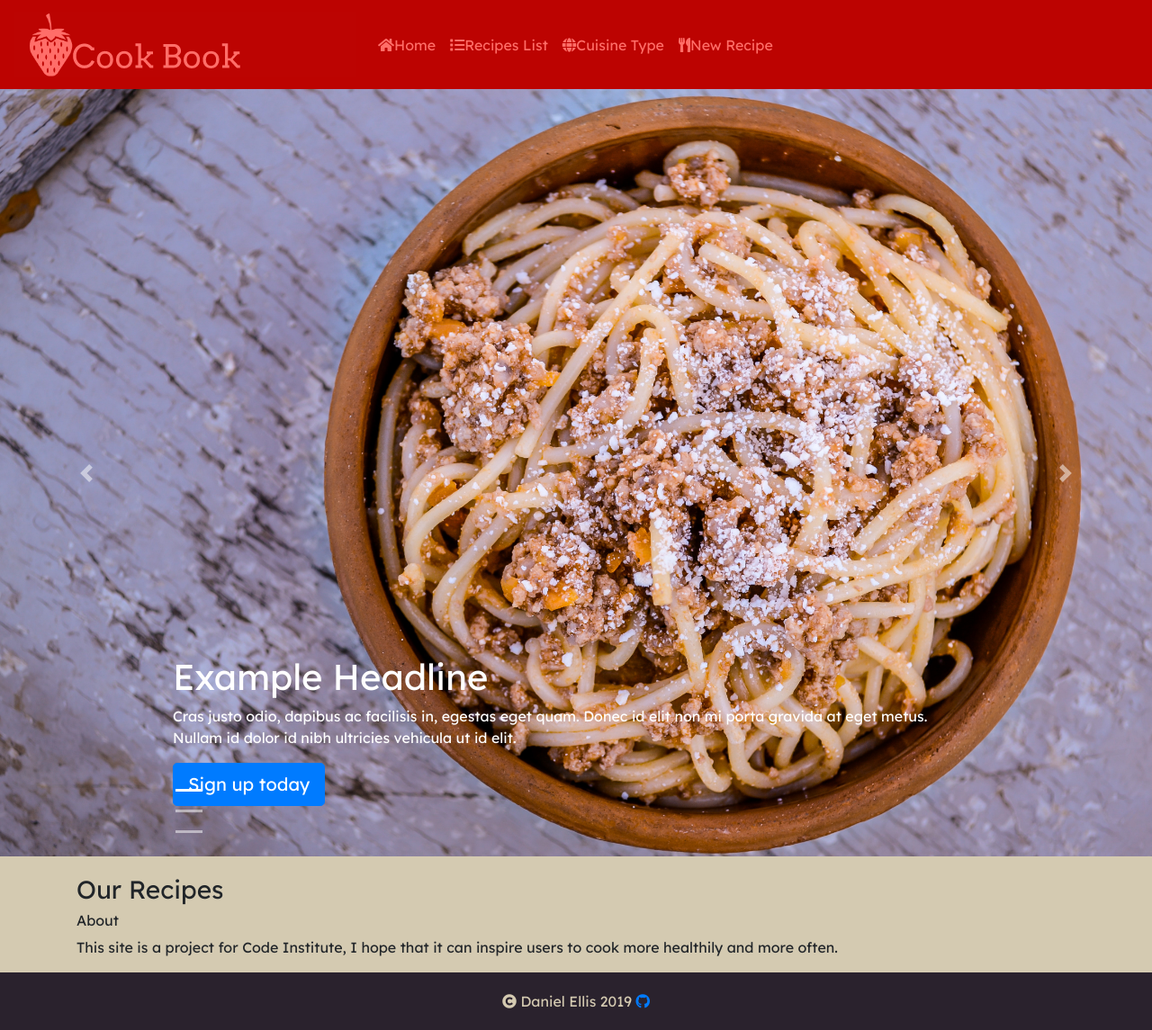
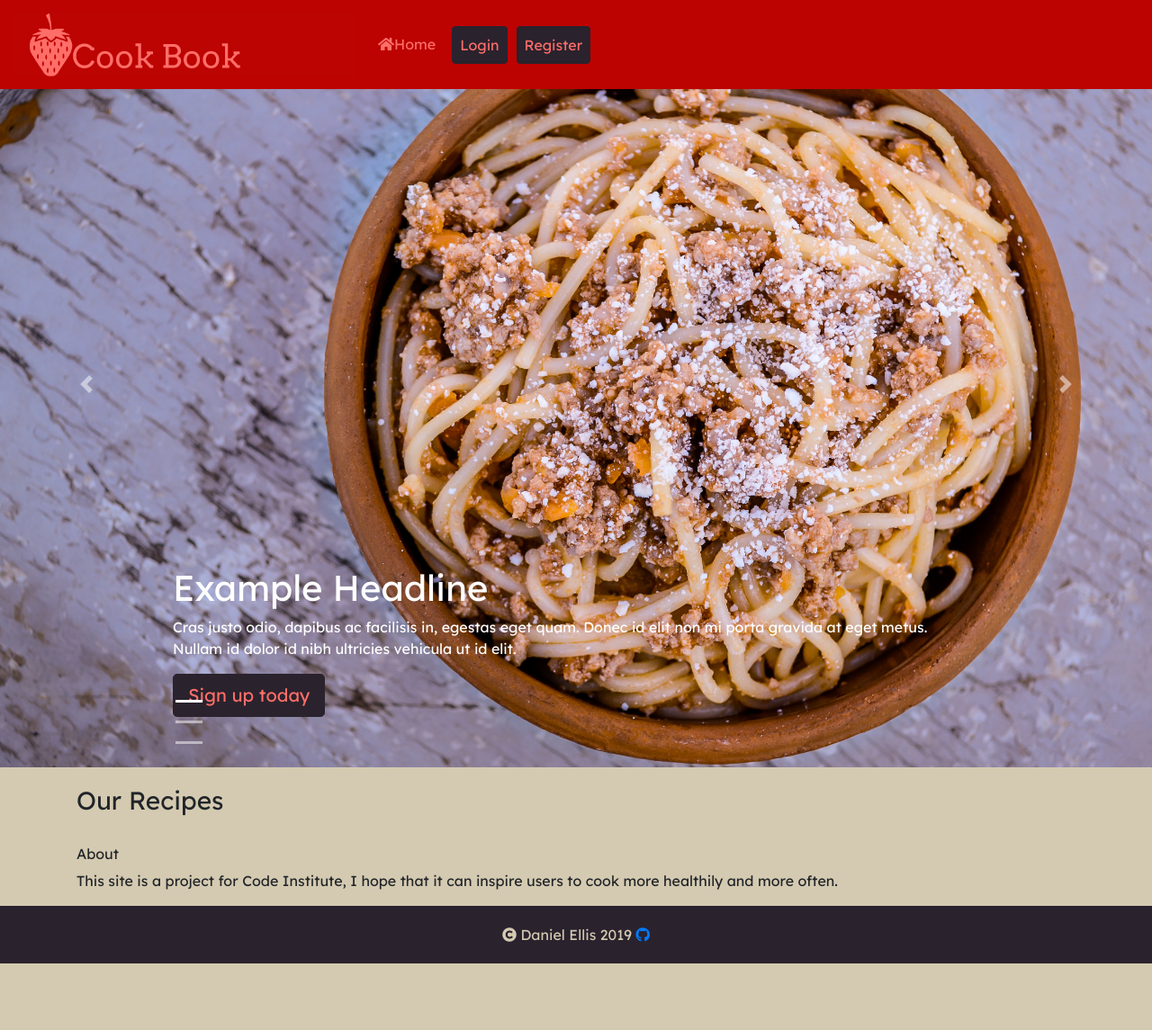
Before and after one commit to dano5342/MS3_CookBook, a Flask app: page / in a window 1280 px wide. Shown: the whole page at 90% size. After the commit the page ends 1071 px from the top, so only its background shows below. Run offline with Flask 2, Linux system fonts and the light colour scheme; data that the repository does not hold is empty; some libraries are stand-ins or nearby versions; some web fonts are replaced.

Commit message:
added forms.py for testing, changed btn primary colors to schema

```diff
--- a/static/styles/css/main.css
+++ b/static/styles/css/main.css
@@ -10,10 +10,16 @@ body, html {
   background-color: #D4CAB1; }
 
 .navbar {
-  background-color: #BC0301 !important; }
+  background-color: #BC0301 !important;
+  position: fixed;
+  z-index: 999;
+  width: 100%; }
 
 .navbar-light .navbar-nav .nav-link {
   color: #FF6E68; }
+
+.nav-btn {
+  padding-left: 10px; }
 
 .carousel-inner .carousel-item img {
   margin: 0 auto; }
@@ -32,6 +38,19 @@ body, html {
   padding-bottom: 20px;
   background-color: #2A222D;
   color: #D4CAB1; }
+
+.about-content {
+  padding-top: 25px; }
+
+.btn-primary {
+  background-color: #2A222D;
+  border-color: #2A222D;
+  color: #FF6E68; }
+
+.btn-primary:hover {
+  background-color: #FF6E68;
+  border-color: #FF6E68;
+  color: #BC0301; }
 
 /* Recipe Content Styling */
 .recipe-container {
--- a/static/styles/scss/main.scss
+++ b/static/styles/scss/main.scss
@@ -16,6 +16,7 @@ $light-red: #FF6E68;
 $footer: #2A222D;
 $yellow: #ECBB5C;
 /* Main Content Style */
+
 body,
 html {
     margin: 0;
@@ -30,11 +31,20 @@ html {
 
 .navbar {
     background-color: $red!important;
+    position: fixed;
+    z-index: 999;
+    width: 100%;
+
 }
 
 .navbar-light .navbar-nav .nav-link {
     color: $light-red;
 }
+
+.nav-btn {
+    padding-left: 10px;
+}
+
 
 .carousel-inner .carousel-item img {
     margin: 0 auto;
@@ -59,6 +69,22 @@ html {
     color: $main-bg;
 }
 
+.about-content {
+    padding-top: 25px;
+}
+
+.btn-primary {
+    background-color: $default-text;
+    border-color: $default-text;
+    color: $light-red;
+}
+
+.btn-primary:hover{
+    background-color: $light-red;
+    border-color: $light-red;
+    color: $red;
+}
+
 /* Recipe Content Styling */
 
 .recipe-container {
@@ -69,6 +95,7 @@ html {
     width: 600px;
     height: 375px;
 }
+
 
 /*------------------------Media Queries */
 
@@ -83,7 +110,7 @@ html {
         display: none;
     }
 
-    .card-container{
+    .card-container {
         padding-top: 12px;
     }
 }
--- a/templates/includes/navbar.html
+++ b/templates/includes/navbar.html
@@ -1,7 +1,7 @@
 {% extends "base.html" %}{%block nav%}
 <header>
     <div class="target">
-        <nav class="navbar navbar-expand-lg navbar-light">
+        <nav class="navbar navbar-expand-lg navbar-light sticky">
             <a class="navbar-brand" href="{{url_for('index')}}">
     <img src="{{url_for('static', filename='images/logo.png')}}" class="d-inline-block align-top" alt="CookBook">
   </a>
@@ -11,9 +11,12 @@
             <div class="collapse navbar-collapse" id="navbarNavAltMarkup">
                 <div class="navbar-nav">
                     <a class="nav-item nav-link text" href="{{url_for('index')}}"> <i class="fas fa-home"></i>Home <span class="sr-only">(current)</span></a>
-                    <a class="nav-item nav-link text" href="#recipes"><i class="fas fa-list"></i>Recipes List</a>
-                    <a class="nav-item nav-link text" href="#"><i class="fas fa-globe"></i>Cuisine Type</a>
-                    <a class="nav-item nav-link text" href="#"><i class="fas fa-utensils"></i>New Recipe</a>
+                    <div class="nav-btn">
+                        <a class="nav-item nav-link btn btn-primary"> Login </a>
+                    </div>
+                    <div class="nav-btn">
+                        <a class="nav-item nav-link btn btn-primary"> Register </a>
+                    </div>
                 </div>
             </div>
         </nav>
--- a/templates/index.html
+++ b/templates/index.html
@@ -76,7 +76,7 @@
         </div>
 
     </div>
-    <div class="container">
+    <div class="container about-content">
         <h6>About</h6>
         <p>This site is a project for Code Institute, I hope that it can inspire users to cook more healthily and more often.</p>
     </div>
```
Also changed, not shown: forms.py (added, +9 -0 lines), 1 other file.
